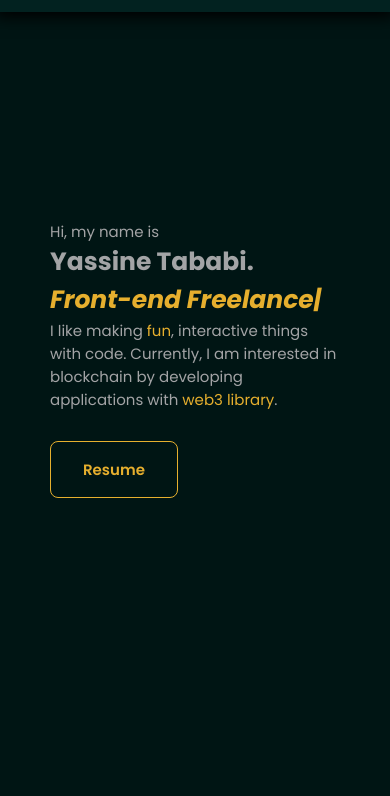
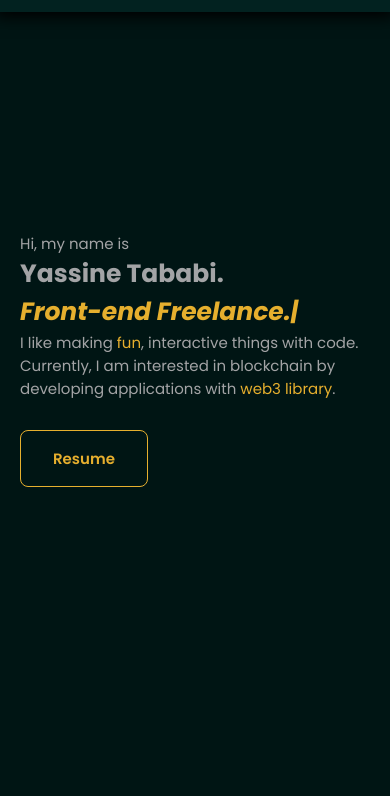
Before and after one commit to crocoya/portfolio-gatsby, a Gatsby site: page / in a window 390 px wide. Shown: the part 48-844 px from the top of the page. Built offline with nearby package versions, Linux system fonts and the light colour scheme; Gatsby itself is replaced by a stand-in of ours.

Commit message:
fix padding

```diff
--- a/src/styles/main.scss
+++ b/src/styles/main.scss
@@ -63,7 +63,7 @@ main {
   }
 
   @media screen and (max-width: 768px) {
-    padding: 0px 50px;
+    padding: 0px 20px;
   }
 }
 
@@ -71,6 +71,10 @@ section {
   max-width: 1000px;
   margin: 0px auto;
   padding: 100px 0px;
+
+  @media screen and (max-width: 768px) {
+    padding: 50px 0px;
+  }
 }
 
 h1,
```
